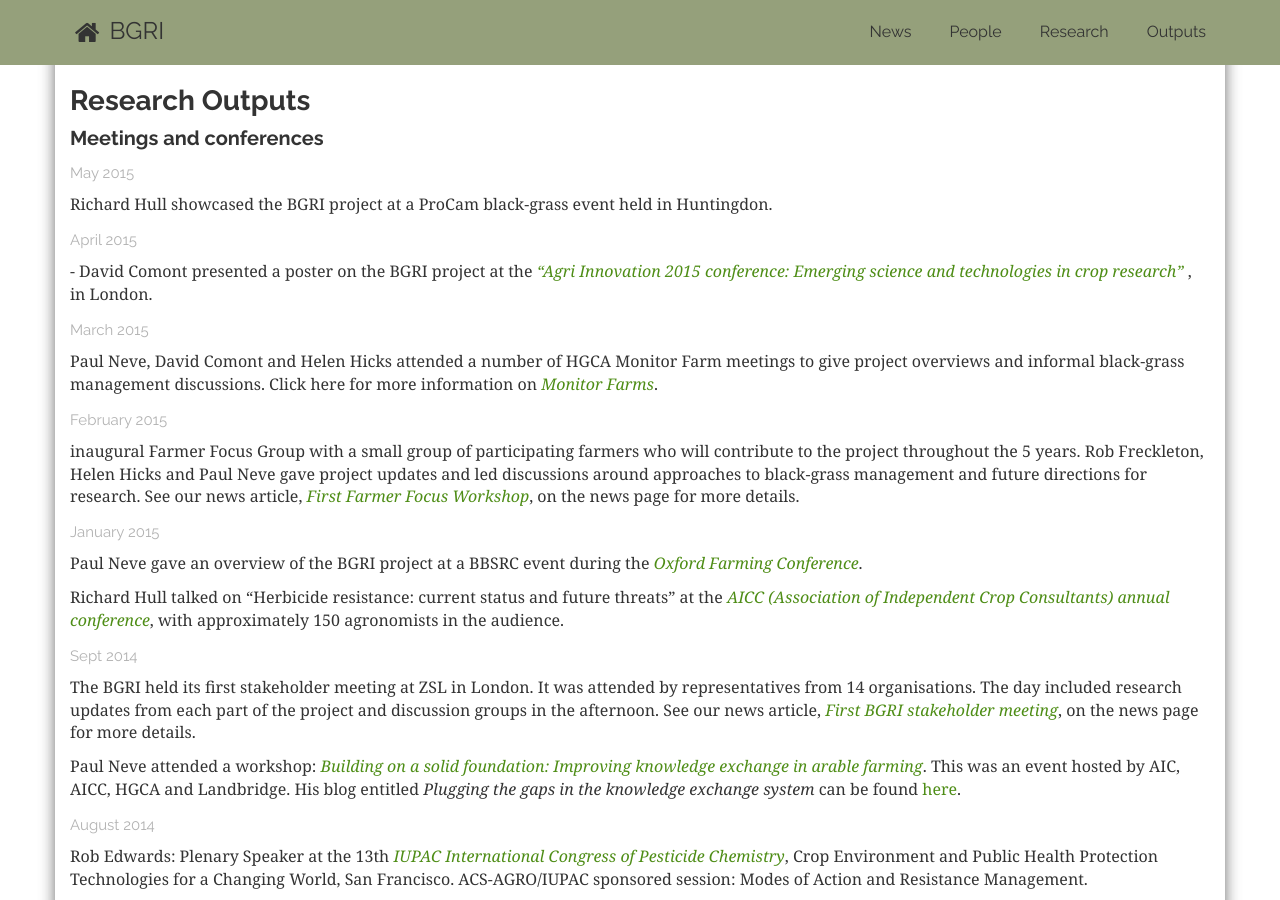
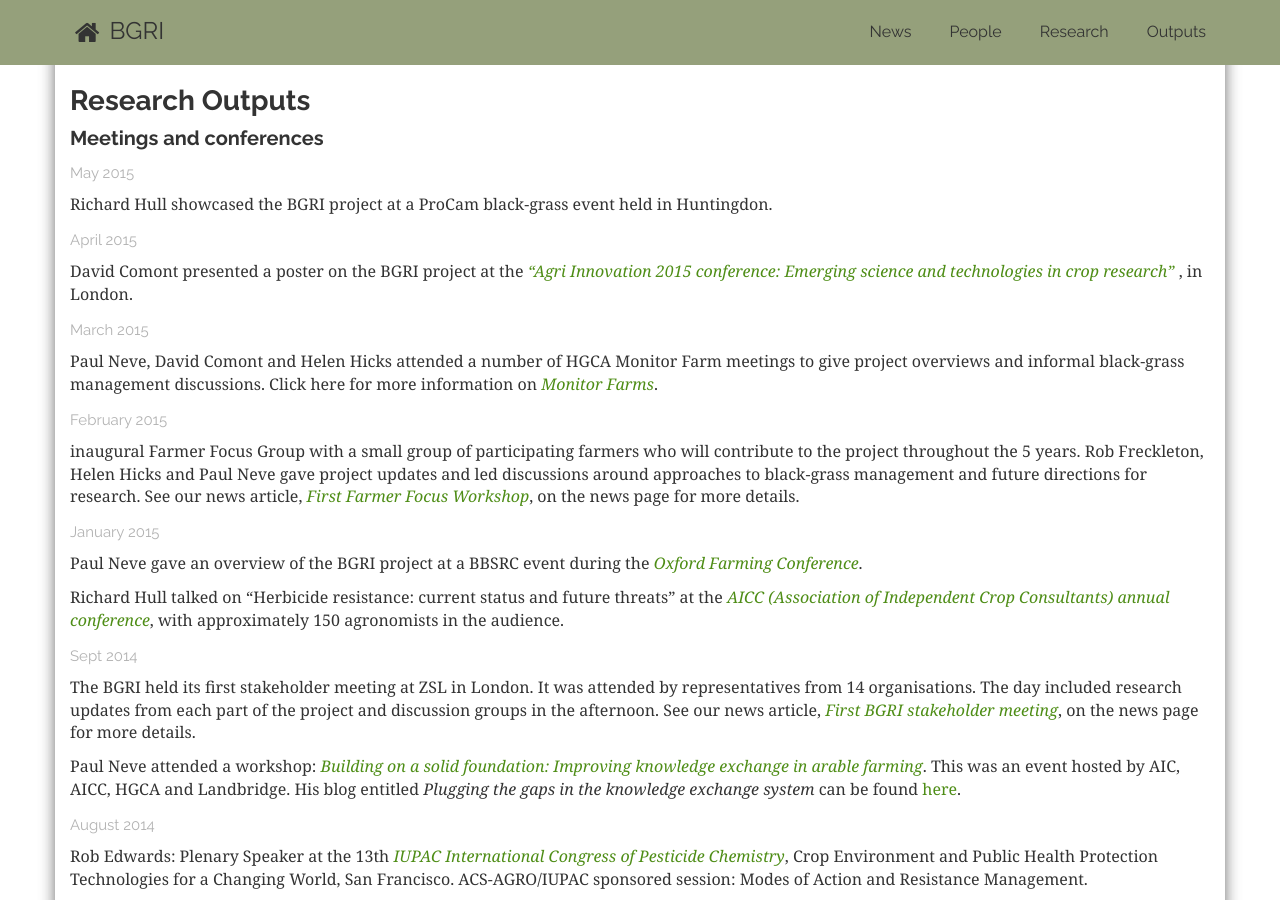
Before and after one commit to dzchilds/black-grass, a Jekyll site: the page built from outputs.html, in a window 1280 px wide and 900 px high, scrolled down 441 px. Built offline with Jekyll 4.4.1, drawn with Linux system fonts in a browser that asks for light colours; nearby versions of some CDN libraries; Markdown is read by kramdown in place of the engine named in the settings.

```diff
--- a/outputs.html
+++ b/outputs.html
@@ -32,8 +32,8 @@ root: "../"
 <p>Richard Hull showcased the BGRI project at a ProCam black-grass event held in Huntingdon.</p>
 
 <h4><small>April 2015</small></h4>
-<p>-	David Comont presented a poster on the BGRI project at the <a
-href=https://www.soci.org/events/display-event?eventcode=pest448/><i>“Agri Innovation 2015 conference: Emerging science and technologies in crop research” </i></a>, in London.</p>
+<p>David Comont presented a poster on the BGRI project at the <a
+href=https://www.soci.org/events/display-event?eventcode=pest448><i>“Agri Innovation 2015 conference: Emerging science and technologies in crop research” </i></a>, in London.</p>
 
 <h4><small>March 2015</small></h4>
 <p>Paul Neve, David Comont and Helen Hicks attended a number of HGCA Monitor Farm meetings to give project overviews and informal black-grass management discussions. Click here for more information on <a
```
